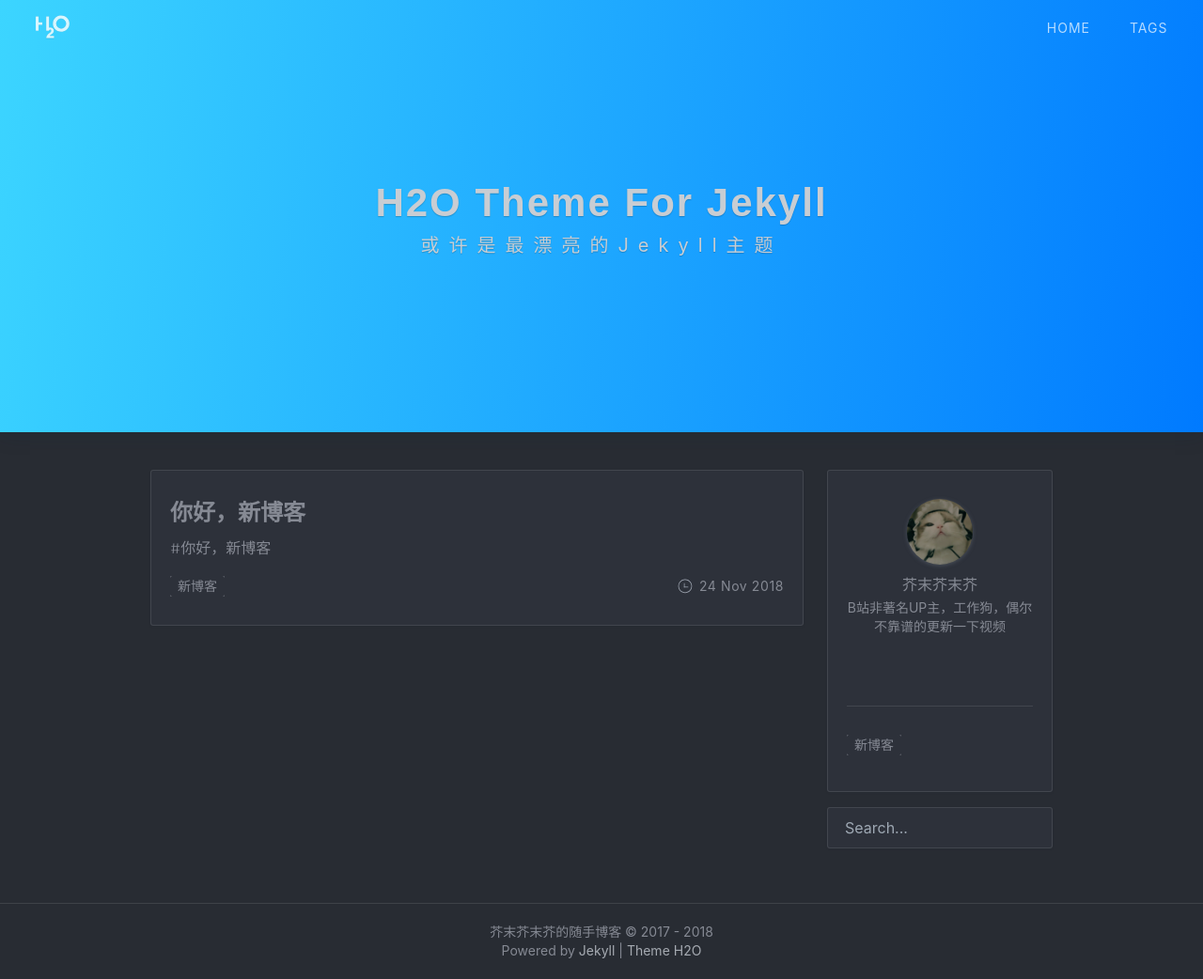
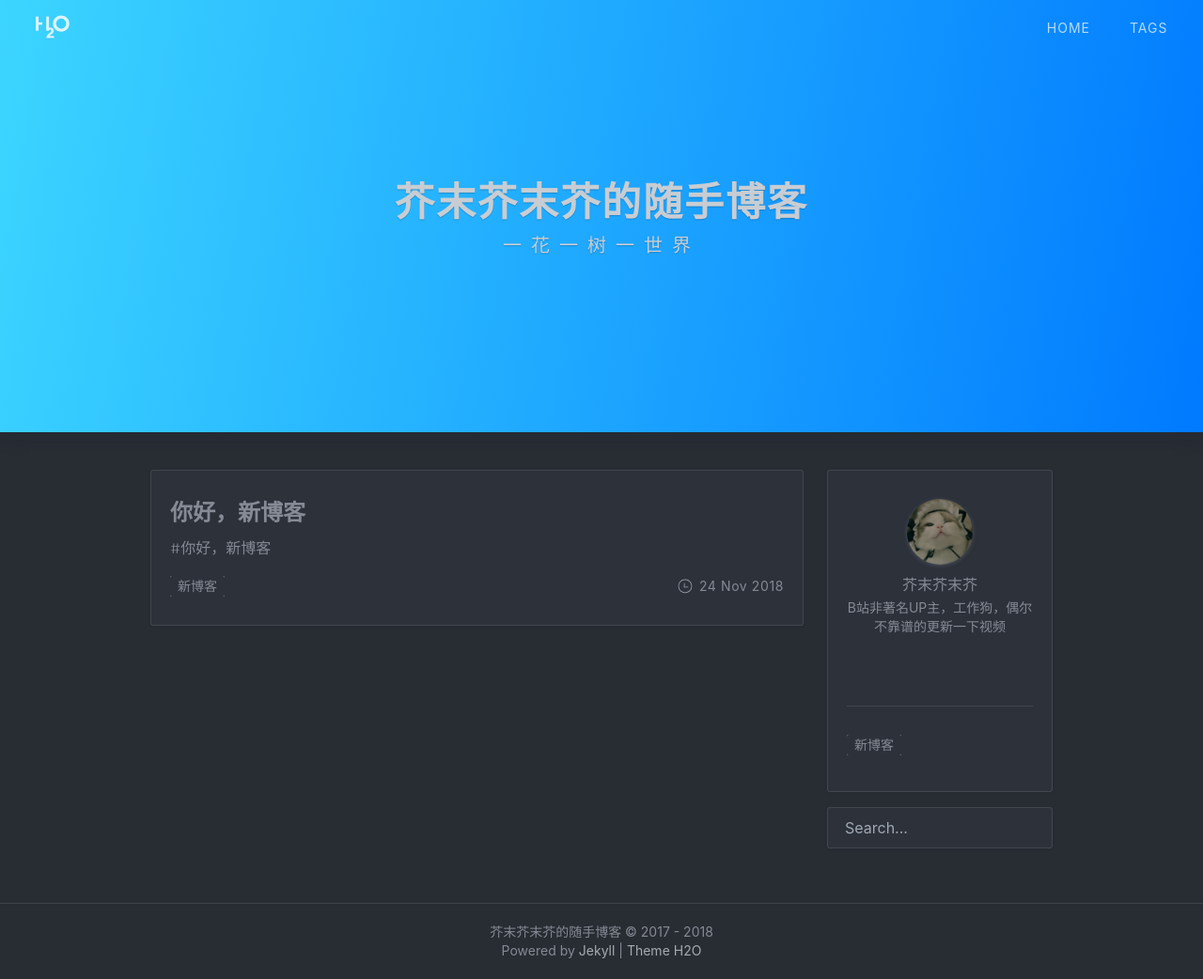
Before and after one commit to JiMo258/jimo258.github.io, a Jekyll site: the page built from index.html, in a window 1280 px wide and 1042 px high. Shown: the whole window at 94% size. Built offline with Jekyll 4.4.1, drawn with Linux system fonts in a browser that asks for light colours; nearby versions of some CDN libraries; the list of posts is cut into pages by our own code; a style sheet for code colours, icons or effects is not loaded.

Commit message:
upload 1.0

```diff
--- a/index.html
+++ b/index.html
@@ -1,7 +1,7 @@
 ---
 layout: default
-home-title: H2O Theme For Jekyll
-description: 或许是最漂亮的Jekyll主题
+home-title: 芥末芥末芥的随手博客
+description: 一花一树一世界
 ---
 
 {% include header.html %}
```
